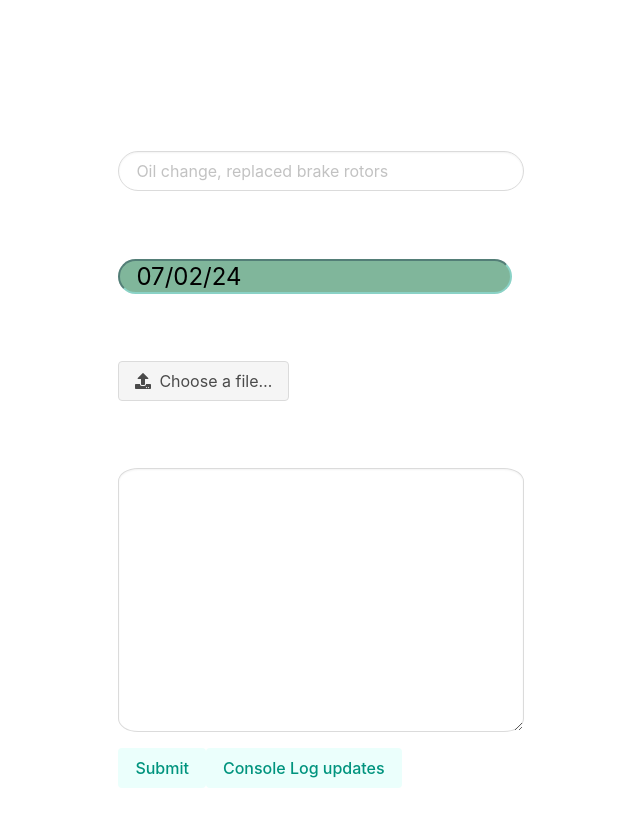
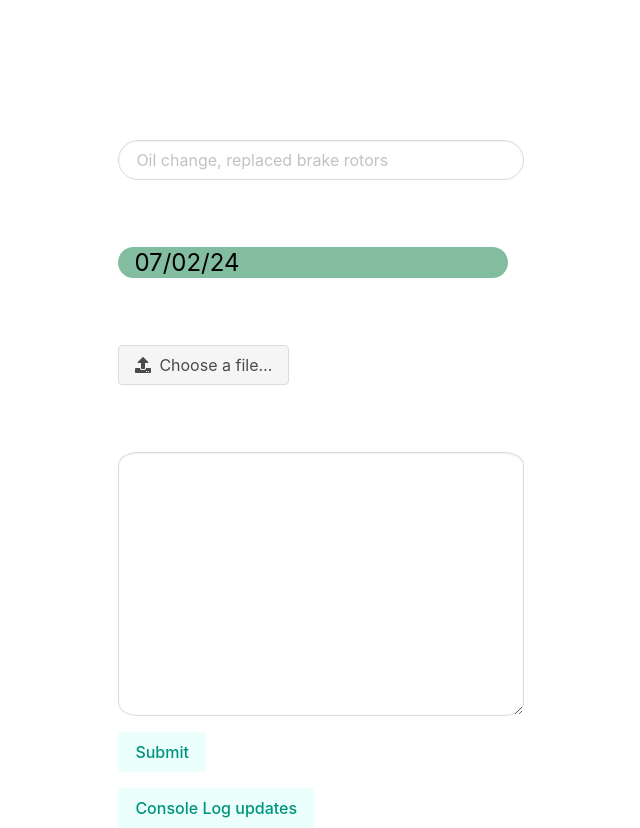
Before and after one commit to NeggFriedRice/CA2023Projects, a React (Vite) app in the folder javascript/cartificate/: page /update in a window 1280 px wide. Shown: the whole page, without its empty margins (319-959 px from the left). Before the commit the page ends 800 px from the top, so only its background shows below. Built offline with nearby package versions, Linux system fonts and the light colour scheme.

Commit message:
Fix date picker border

```diff
--- a/javascript/cartificate/src/components/UpdateForm.jsx
+++ b/javascript/cartificate/src/components/UpdateForm.jsx
@@ -11,7 +11,6 @@ const UpdateForm = ({updates, setUpdates}) => {
   }
 
   let [activity, setActivity] = useState(initialEntry)
-  // console.log(activity)
 
   function changeHandler(event) {
     let { name, value } = event.target
@@ -41,7 +40,6 @@ const UpdateForm = ({updates, setUpdates}) => {
 
   function showUpdates(event) {
     console.log(updates)
-    console.log(date)
   }
 
   // Date picker from refine.dev
@@ -73,9 +71,8 @@ const UpdateForm = ({updates, setUpdates}) => {
         <h2>Extra notes</h2>
         <textarea className="textarea" rows="10" name="notes" value={activity.notes} onChange={changeHandler}></textarea>
         <button className="button is-primary is-light" type="submit">Submit</button>
-        <button className="button is-primary is-light" onClick={showUpdates}>Console Log updates</button>
-
       </form>
+      <button className="button is-primary is-light" onClick={showUpdates}>Console Log updates</button>
     </>
   )
 }
--- a/javascript/cartificate/src/index.css
+++ b/javascript/cartificate/src/index.css
@@ -84,11 +84,11 @@ button:focus-visible {
   border-radius: 5%;
 }
 
-#root > form > div.react-datepicker-wrapper > div > input[type=text] {
-  background-color: rgb(128, 182, 155);
+.react-datepicker-wrapper > div > input[type=text] {
+  background-color: rgb(131, 189, 159);
   font-size: 1.5rem;
   border-radius: 2em;
-  border-color:#8ad2c6;
+  border: none;
   padding-left: 1rem;
 }
 
@@ -108,5 +108,4 @@ button:focus-visible {
   border-color: rgb(79, 140, 135);
   border-width: 3px;
   border-radius: 1rem;
-
 }
```
